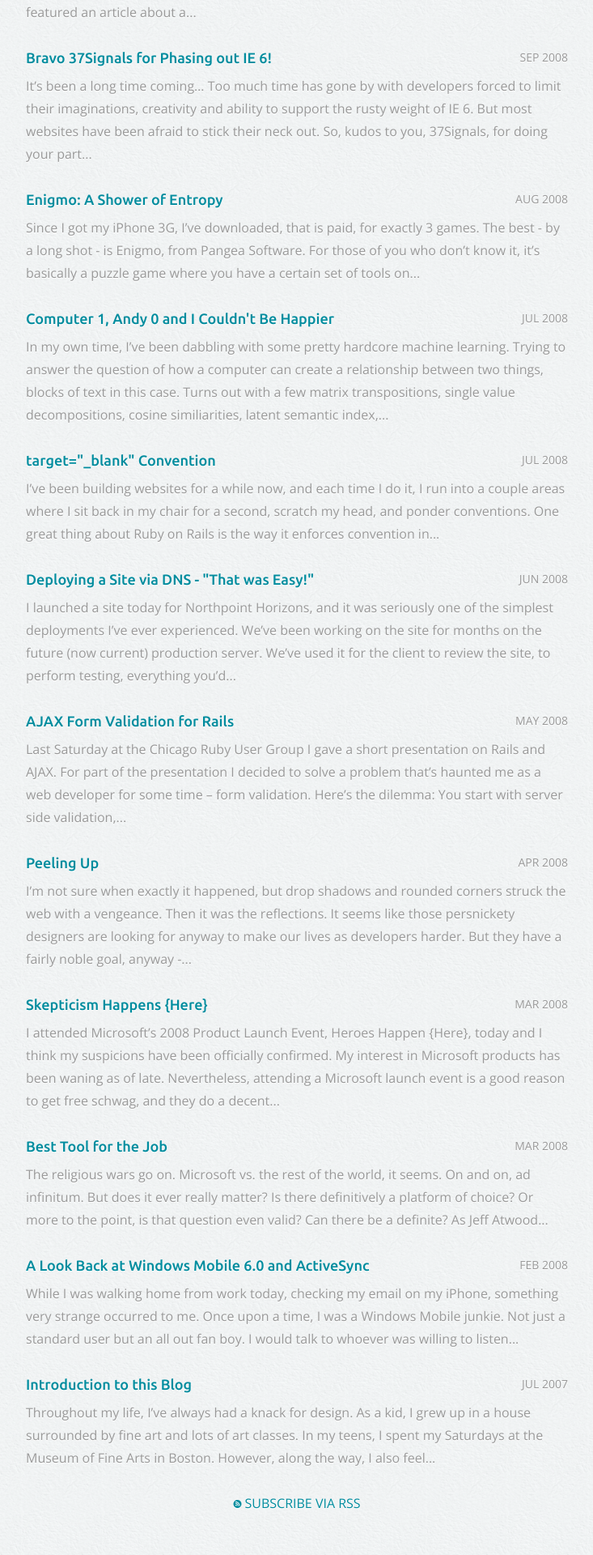
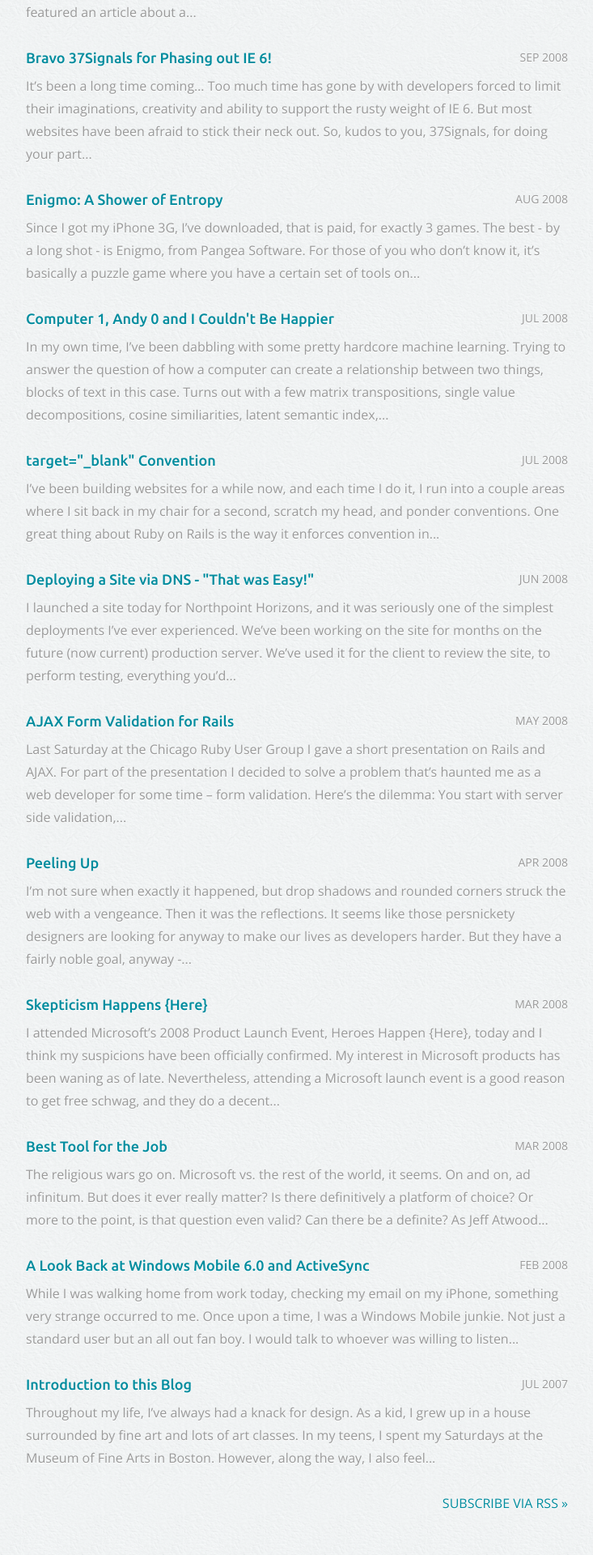
Before and after one commit to avand/avand.github.com, a Jekyll site: the page built from blog.html, in a window 1280 px wide. Shown: the part 3831-5751 px from the top of the page at 81% size, without its empty margins (273-1006 px from the left). Built offline with Jekyll 4.4.1, drawn with Linux system fonts in a browser that asks for light colours; Markdown is read by kramdown in place of the engine named in the settings; comment, search, counter and statistics services are not loaded.

Commit message:
Adding right angled arrows to 'Subscribe via RSS' link and right aligning

```diff
--- a/blog.html
+++ b/blog.html
@@ -41,9 +41,8 @@ title: Blog
     {% endfor %}
 
     <div class="subscribe">
-      <a href="http://feeds.avandamiri.com/avand">
-        <span class="rss ss-icon">RSS</span>
-        <span class="meta">Subscribe via RSS</span>
+      <a href="http://feeds.avandamiri.com/avand" class="meta">
+        Subscribe via RSS &raquo;
       </a>
     </div>
   </div>
--- a/stylesheets/screen.css
+++ b/stylesheets/screen.css
@@ -153,9 +153,7 @@ html {
   .blog-index .post .snippet {
     font-weight: 400; }
   .blog-index .subscribe {
-    text-align: center; }
-    .blog-index .subscribe .rss {
-      font-size: 10px; }
+    text-align: right; }
 
 .blog-show { }
   .blog-show .post {
```
